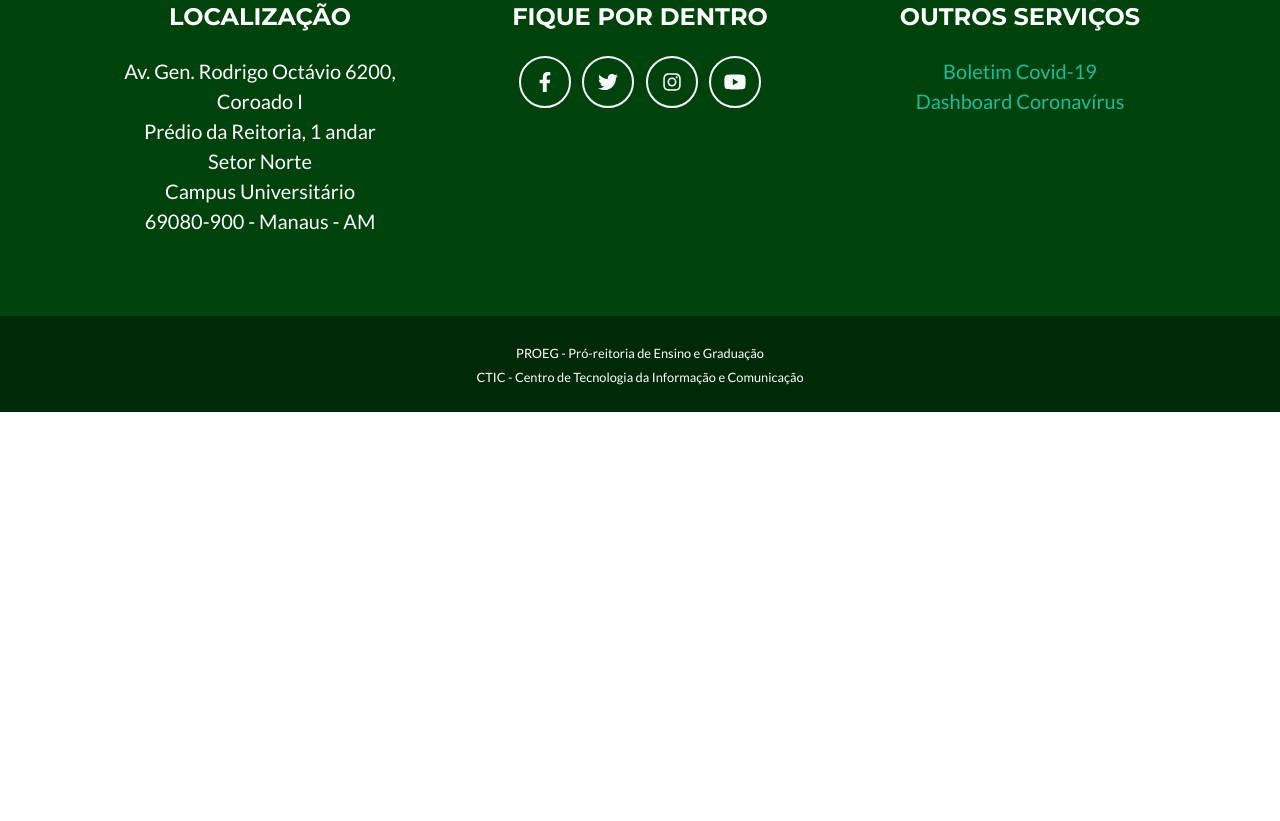
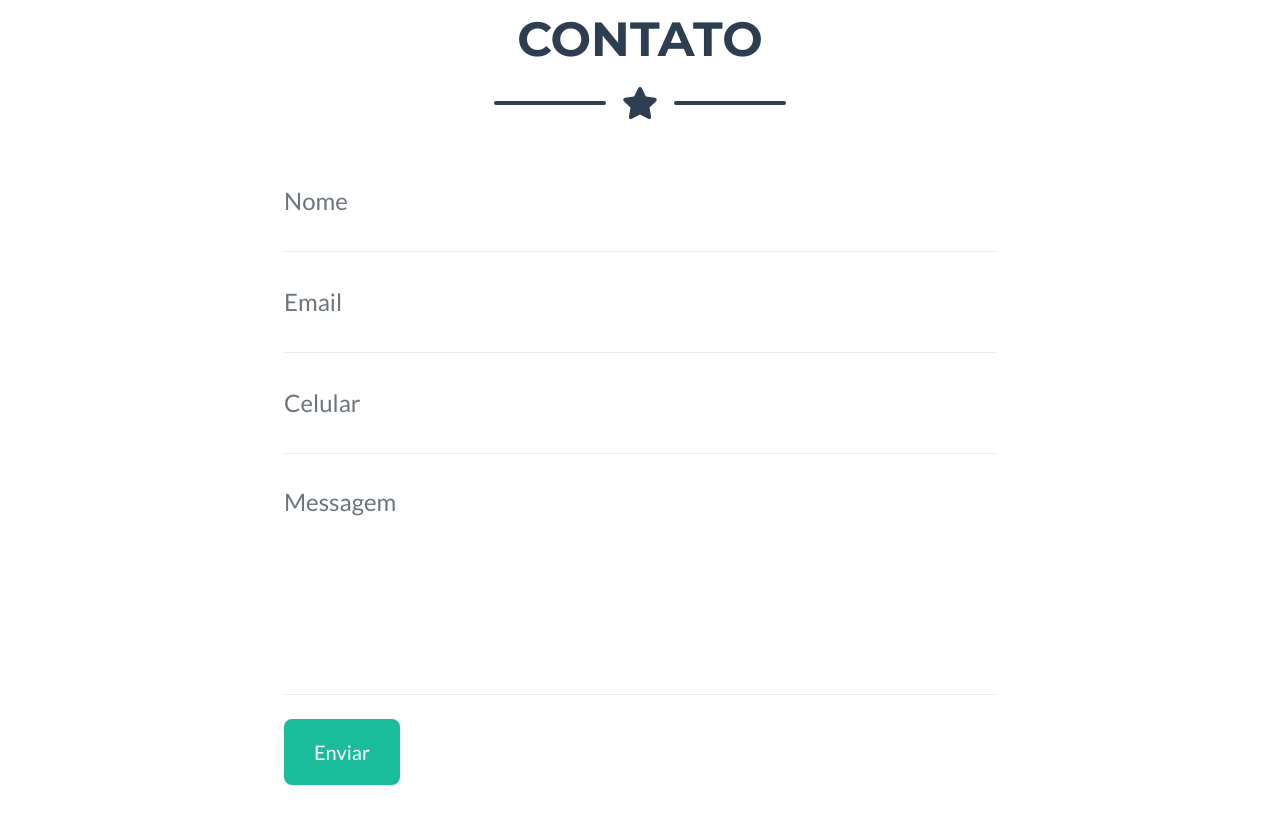
Before and after one commit to razevedocosta/ufam_sistemas, a plain HTML site: page ufam_sistemas/index.html in a window 1280 px wide. Shown: the part 1979-2800 px from the top of the page. Before the commit the page ends 2391 px from the top, so only its background shows below. Drawn offline with nearby package versions, Linux system fonts and the light colour scheme.

Commit message:
inserção do formulário para contato

```diff
--- a/ufam_sistemas/index.html
+++ b/ufam_sistemas/index.html
@@ -137,6 +137,55 @@
                             </div>
                             <img class="img-fluid" src="assets/img/portfolio/teams.png" alt="" />
                         </div>
+                    </div>
+                </div>
+            </div>
+        </section>
+
+        <!-- Contact Section-->
+        <section class="page-section" id="contact">
+            <div class="container">
+                <!-- Contact Section Heading-->
+                <h2 class="page-section-heading text-center text-uppercase text-secondary mb-0">Contato</h2>
+                <!-- Icon Divider-->
+                <div class="divider-custom">
+                    <div class="divider-custom-line"></div>
+                    <div class="divider-custom-icon"><i class="fas fa-star"></i></div>
+                    <div class="divider-custom-line"></div>
+                </div>
+                <!-- Contact Section Form-->
+                <div class="row">
+                    <div class="col-lg-8 mx-auto">
+                        <!-- To configure the contact form email address, go to mail/contact_me.php and update the email address in the PHP file on line 19.-->
+                        <form id="contactForm" name="sentMessage" novalidate="novalidate">
+                            <div class="control-group">
+                                <div class="form-group floating-label-form-group controls mb-0 pb-2">
+                                    <label>Nome</label><input class="form-control" id="name" type="text" placeholder="Nome" required="required" data-validation-required-message="Informe o seu nome." />
+                                    <p class="help-block text-danger"></p>
+                                </div>
+                            </div>
+                            <div class="control-group">
+                                <div class="form-group floating-label-form-group controls mb-0 pb-2">
+                                    <label>Email</label><input class="form-control" id="email" type="email" placeholder="Email" required="required" data-validation-required-message="Informe o seu email." />
+                                    <p class="help-block text-danger"></p>
+                                </div>
+                            </div>
+                            <div class="control-group">
+                                <div class="form-group floating-label-form-group controls mb-0 pb-2">
+                                    <label>Celular</label><input class="form-control" id="phone" type="tel" placeholder="Celular" required="required" data-validation-required-message="Informe o seu número de celular." />
+                                    <p class="help-block text-danger"></p>
+                                </div>
+                            </div>
+                            <div class="control-group">
+                                <div class="form-group floating-label-form-group controls mb-0 pb-2">
+                                    <label>Messagem</label><textarea class="form-control" id="message" rows="5" placeholder="Messagem" required="required" data-validation-required-message="Digite a mensagem que deseja enviar."></textarea>
+                                    <p class="help-block text-danger"></p>
+                                </div>
+                            </div>
+                            <br />
+                            <div id="success"></div>
+                            <div class="form-group"><button class="btn btn-primary btn-xl" id="sendMessageButton" type="submit">Enviar</button></div>
+                        </form>
                     </div>
                 </div>
             </div>
@@ -306,7 +355,7 @@
                                     <p class="mb-5" style="text-align: left;">
                                         O Repositório Institucional UFAM (RIU) é uma plataforma digital aberta com o objetivo de armazenar, preservar, divulgar e oferecer o acesso a produção  técnico e científica da UFAM A disponibilização da produção científica no RIU garante ao aluno, professor, técnico  e demais colaboradores: tornar a produção mais visível pelos motores de busca na Internet; possibilitar o aumento das citações e do impacto da produção científica; garantir a preservação dessa produção em ambiente digital; e oferecer um endereço eletrônico confiável e único para a produção científica do pesquisador, garantindo assim o seu acesso permanente.
                                     </p>
-                                    <a href="https://www.riu.ufam.edu.br/" class="btn btn-primary">Acessar</a>
+                                    <a href="http://riu.ufam.edu.br/" class="btn btn-primary">Acessar</a>
                                 </div>
                             </div>
                         </div>
```
